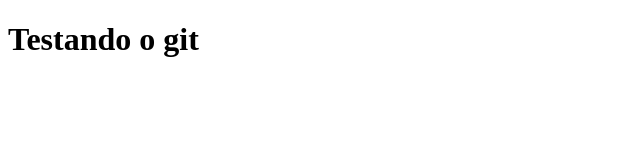
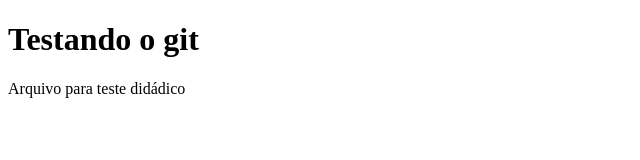
Before and after one commit to BrunoMG92/pratica-git, a plain HTML site: page index.html in a window 1280 px wide. Shown: the whole page, without its empty margins (0-640 px from the left). Drawn offline with Linux system fonts and the light colour scheme.

Commit message:
Adicionado parágrafo

```diff
--- a/index.html
+++ b/index.html
@@ -7,6 +7,6 @@
 </head>
 <body>
     <h1>Testando o git</h1>
-
+    <p>Arquivo para teste didádico</p>
 </body>
 </html>
```
